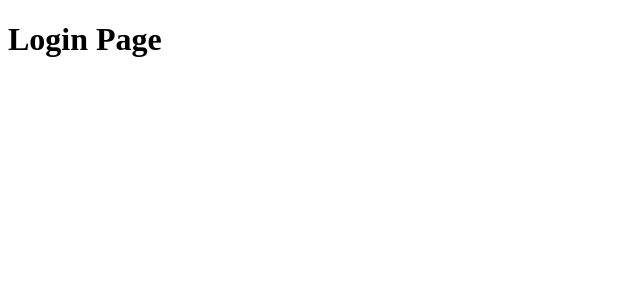
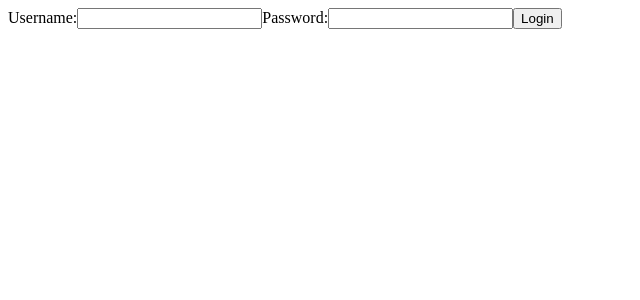
Before and after one commit to erkutcak/project4-group1, a React (Create React App) app in the folder client/: page /login in a window 1280 px wide. Shown: the top 300 px of the page, without its empty margins (0-640 px from the left). Built offline with nearby package versions, Linux system fonts and the light colour scheme.

Commit message:
adds loggin

```diff
--- a/client/src/App.js
+++ b/client/src/App.js
@@ -9,15 +9,21 @@ import SignUpForm from "./components/Signupform";
 
 
 function App() {
+  const [user, setUser] = useState(null)
+
+  const onLogin = (x) => {
+    setUser(x)
+    console.log(x)
+  }
 
   return(
     <Routes>
       <Route path="/" element={<Homepage />} />
-      <Route path="/login" element={<Login />} />
+      <Route path="/login" element={<Login onLogin={onLogin}/>} />
       <Route path="/userId" element={<UserPage />} />
       <Route path="/userId/cart" element={<ShoppingCart />} />
       <Route path="/userId/transactions" element={<Transactions />} />
-      <Route path="/signup" element={<SignUpForm />} />
+      <Route path="/signup" element={<SignUpForm onLogin={onLogin} />} />
     </Routes>
   )
 
--- a/client/src/components/Login.js
+++ b/client/src/components/Login.js
@@ -1,10 +1,49 @@
 import React, { useEffect, useState } from "react";
 
-function Login() {
+function Login({onLogin}) {
+    const [username, setUsername] = useState("");
+    const [password, setPassword] = useState("");
+    const [errors, setErrors] = useState([]);
+    const [isLoading, setIsLoading] = useState(false);
+
+    function handleSubmit(e) {
+        e.preventDefault();
+        setIsLoading(true);
+        fetch("/login", {
+          method: "POST",
+          headers: {
+            "Content-Type": "application/json",
+          },
+          body: JSON.stringify({ username, password }),
+        }).then((r) => {
+          setIsLoading(false);
+          if (r.ok) {
+            r.json().then((user) => onLogin(user));
+          } else {
+            r.json().then((err) => setErrors(err.errors));
+          }
+        });
+      }
     return (
-        <div>
-            <h1>Login Page</h1>
-        </div>
+        <form onSubmit={handleSubmit}>
+            <label htmlFor="username">Username:</label>
+            <input
+            type='text'
+            id='username'
+            autoComplete="off"
+            value={username}
+            onChange={(e) => setUsername(e.target.value)}
+            />
+            <label htmlFor="password">Password:</label>
+            <input
+            type='password'
+            id='password'
+            autoComplete="current-password"
+            value={password}
+            onChange={(e) => setPassword(e.target.value)}
+            />
+            <button type="submit">{isLoading ? "Loading..." : "Login"}</button>
+        </form>
     )
     }
 
```
Also changed, not shown: 2 other files (tests, documents, lock files or other folders).
